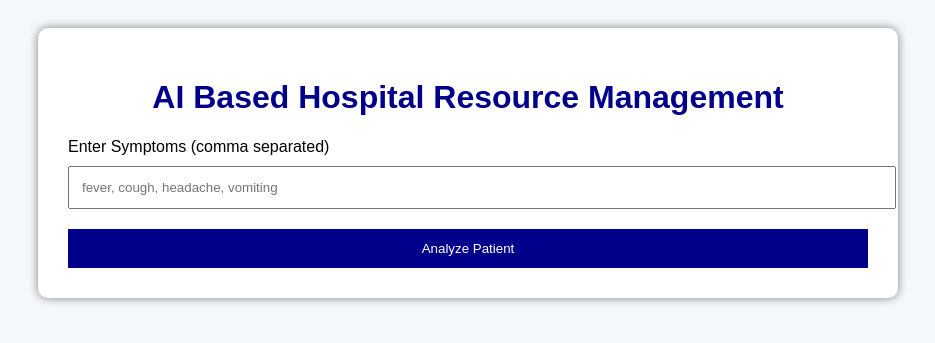
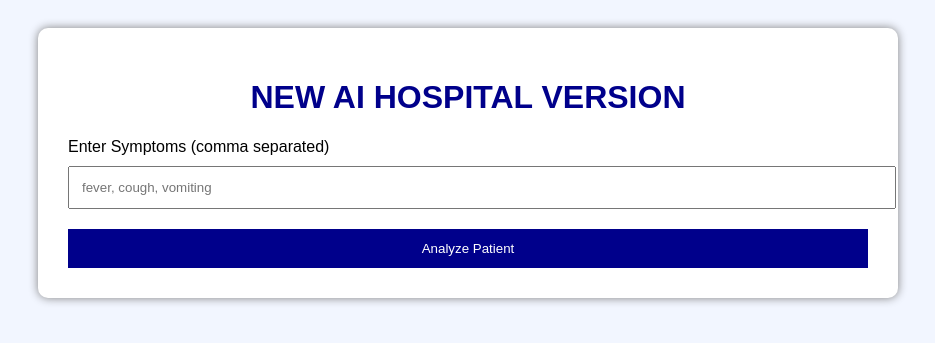
Before and after one commit to pbhagyashreepatil2008-sudo/ai-hospital-management, a Flask app: page / in a window 1280 px wide. Shown: the top 343 px of the page, without its empty margins (172-1107 px from the left). Run offline with Flask 3, Linux system fonts and the light colour scheme.

Commit message:
new hospital update

```diff
--- a/app.py
+++ b/app.py
@@ -1,5 +1,4 @@
-print("UPDATED VERSION LOADED")
-from flask import Flask, render_template_string, request
+from flask import Flask, request, render_template_string
 import random
 
 app = Flask(__name__)
@@ -11,10 +10,10 @@ app = Flask(__name__)
 doctors = {
     "Cardiology": ["Dr. Sharma", "Dr. Reddy"],
     "Neurology": ["Dr. Mehta"],
-    "Pulmonology": ["Dr. Khan", "Dr. Priya"],
+    "Pulmonology": ["Dr. Khan"],
     "General": ["Dr. Kumar", "Dr. Rao"],
-    "Gastroenterology": [],
-    "Emergency": ["Dr. Patel"]
+    "Emergency": ["Dr. Patel"],
+    "Gastroenterology": []
 }
 
 # -------------------------------
@@ -28,14 +27,13 @@ beds = {
 }
 
 # -------------------------------
-# Disease Prediction Function
+# Disease Prediction
 # -------------------------------
 
 def predict_disease(symptoms):
 
-    symptoms = [s.lower() for s in symptoms]
+    symptoms = [s.strip().lower() for s in symptoms]
 
-    # Dengue
     if "fever" in symptoms and "body pain" in symptoms:
         return {
             "disease": "Dengue",
@@ -44,8 +42,7 @@ def predict_disease(symptoms):
             "ward": "ICU"
         }
 
-    # Heart Attack
-    elif "heart pain" in symptoms or "chest pain" in symptoms:
+    elif "chest pain" in symptoms or "heart pain" in symptoms:
         return {
             "disease": "Heart Disease",
             "severity": "Critical",
@@ -53,7 +50,6 @@ def predict_disease(symptoms):
             "ward": "ICU"
         }
 
-    # Asthma
     elif "breathing issue" in symptoms or "cough" in symptoms:
         return {
             "disease": "Asthma",
@@ -62,7 +58,6 @@ def predict_disease(symptoms):
             "ward": "Emergency Ward"
         }
 
-    # Migraine
     elif "headache" in symptoms:
         return {
             "disease": "Migraine",
@@ -71,7 +66,6 @@ def predict_disease(symptoms):
             "ward": "General Ward"
         }
 
-    # Food Poisoning
     elif "vomiting" in symptoms or "stomach pain" in symptoms:
         return {
             "disease": "Food Poisoning",
@@ -80,7 +74,6 @@ def predict_disease(symptoms):
             "ward": "General Ward"
         }
 
-    # Appendix
     elif "abdomen pain" in symptoms:
         return {
             "disease": "Appendicitis",
@@ -89,7 +82,6 @@ def predict_disease(symptoms):
             "ward": "Emergency Ward"
         }
 
-    # Default
     else:
         return {
             "disease": "Normal Fever",
@@ -97,7 +89,6 @@ def predict_disease(symptoms):
             "department": "General",
             "ward": "General Ward"
         }
-
 
 # -------------------------------
 # HTML PAGE
@@ -107,65 +98,67 @@ HTML = """
 
 <!DOCTYPE html>
 <html>
+
 <head>
-    <title>AI Hospital Resource Management</title>
 
-    <style>
+<title>AI Hospital Management</title>
 
-        body{
-            font-family: Arial;
-            background: #f4f7fc;
-            padding: 20px;
-        }
+<style>
 
-        .container{
-            max-width: 800px;
-            margin: auto;
-            background: white;
-            padding: 30px;
-            border-radius: 10px;
-            box-shadow: 0px 0px 10px gray;
-        }
+body{
+    font-family: Arial;
+    background: #f2f6ff;
+    padding: 20px;
+}
 
-        h1{
-            text-align: center;
-            color: darkblue;
-        }
+.container{
+    max-width: 800px;
+    margin: auto;
+    background: white;
+    padding: 30px;
+    border-radius: 10px;
+    box-shadow: 0px 0px 10px gray;
+}
 
-        input{
-            width: 100%;
-            padding: 12px;
-            margin-top: 10px;
-        }
+h1{
+    text-align: center;
+    color: darkblue;
+}
 
-        button{
-            background: darkblue;
-            color: white;
-            padding: 12px;
-            width: 100%;
-            border: none;
-            margin-top: 20px;
-            cursor: pointer;
-        }
+input{
+    width: 100%;
+    padding: 12px;
+    margin-top: 10px;
+}
 
-        .result{
-            margin-top: 20px;
-            background: #eef;
-            padding: 20px;
-            border-radius: 10px;
-        }
+button{
+    width: 100%;
+    padding: 12px;
+    background: darkblue;
+    color: white;
+    border: none;
+    margin-top: 20px;
+    cursor: pointer;
+}
 
-        .danger{
-            color: red;
-            font-weight: bold;
-        }
+.result{
+    margin-top: 20px;
+    background: #eef;
+    padding: 20px;
+    border-radius: 10px;
+}
 
-        .success{
-            color: green;
-            font-weight: bold;
-        }
+.red{
+    color: red;
+    font-weight: bold;
+}
 
-    </style>
+.green{
+    color: green;
+    font-weight: bold;
+}
+
+</style>
 
 </head>
 
@@ -173,14 +166,14 @@ HTML = """
 
 <div class="container">
 
-<h1>AI Based Hospital Resource Management</h1>
+<h1>NEW AI HOSPITAL VERSION</h1>
 
 <form method="POST">
 
 <label>Enter Symptoms (comma separated)</label>
 
 <input type="text" name="symptoms"
-placeholder="fever, cough, headache, vomiting">
+placeholder="fever, cough, vomiting">
 
 <button type="submit">Analyze Patient</button>
 
@@ -196,24 +189,24 @@ placeholder="fever, cough, headache, vomiting">
 
 <p><b>Severity:</b> {{ result.severity }}</p>
 
+<p><b>Department:</b> {{ result.department }}</p>
+
 <p><b>Recommended Ward:</b> {{ result.ward }}</p>
-
-<p><b>Department:</b> {{ result.department }}</p>
 
 <h3>Doctor Status</h3>
 
 {% if doctor_available %}
 
-<p class="success">
+<p class="green">
 Doctor Assigned:
 <b>{{ doctor }}</b>
 </p>
 
 {% else %}
 
-<p class="danger">
+<p class="red">
 Doctors are not available currently.<br>
-Please visit another hospital. Sorry.
+Please go to another hospital. Sorry.
 </p>
 
 {% endif %}
@@ -253,18 +246,14 @@ def home():
 
         result = predict_disease(symptoms)
 
-        dept = result["department"]
+        department = result["department"]
 
-        available_doctors = doctors.get(dept, [])
+        available_doctors = doctors.get(department, [])
 
         if len(available_doctors) > 0:
 
             doctor_available = True
             doctor = random.choice(available_doctors)
-
-        else:
-
-            doctor_available = False
 
     return render_template_string(
         HTML,
--- a/templates/index.html
+++ b/templates/index.html
@@ -14,7 +14,7 @@
 
 <div class="container">
 
-    <h1>AI Hospital Resource Management</h1>
+    <h1>AI HOSPITAL VERSION</h1>
 
     <div class="dashboard">
 
```
